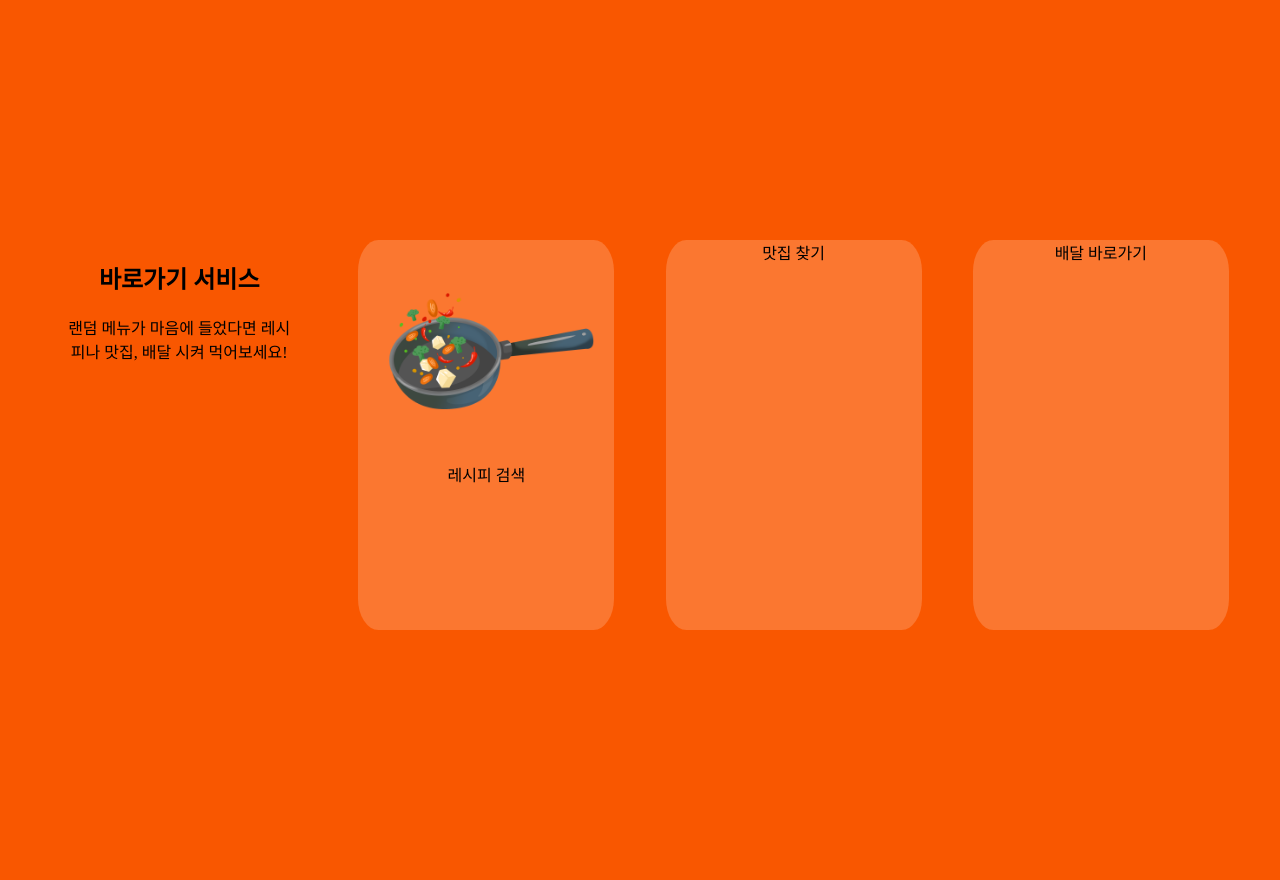
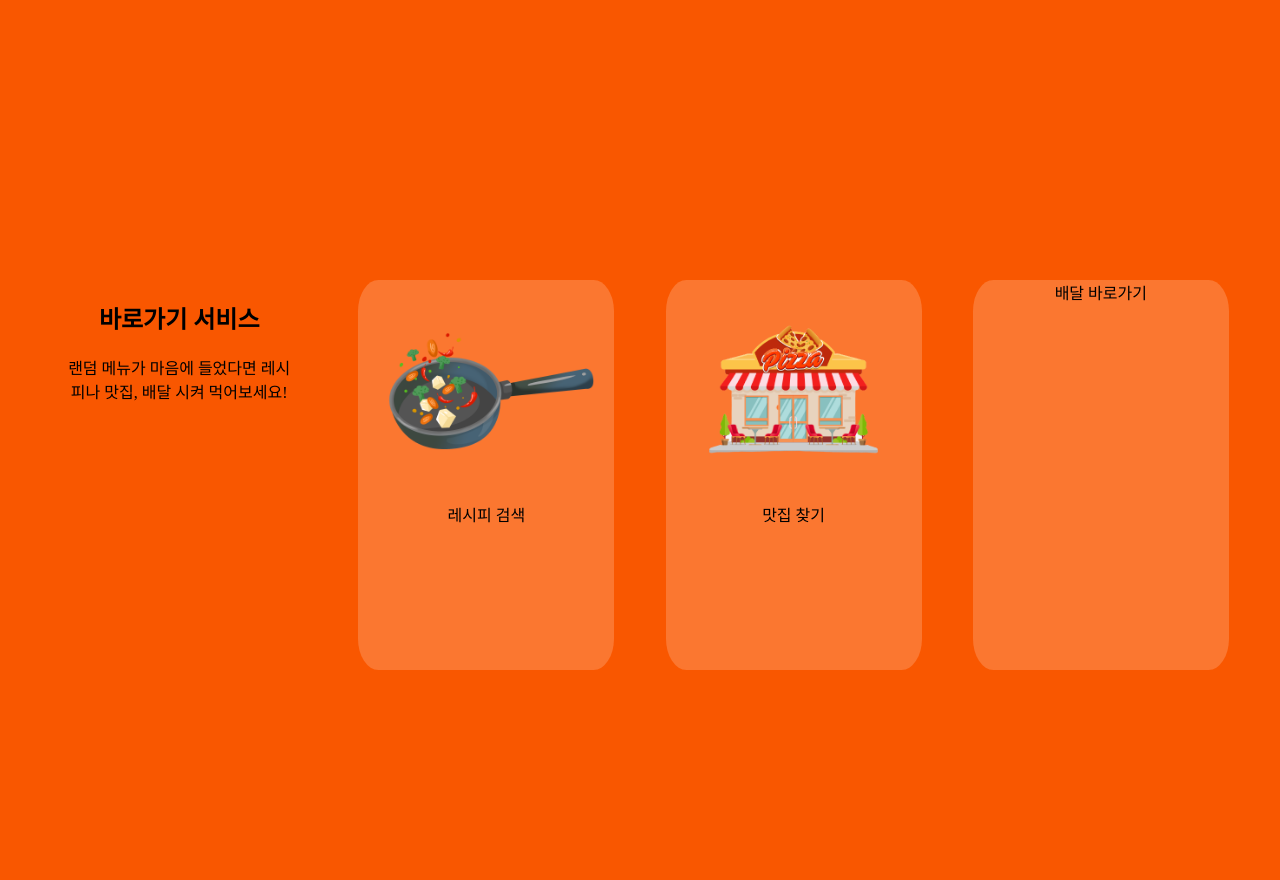
Before and after one commit to eunag63/Pick-the-food, a Django app: page /click/ in a window 1280 px wide. Shown: the part 720-1600 px from the top of the page. Run offline with Django 3.2, Linux system fonts and the light colour scheme; data comes from the database, SQL or seed files in the repository; some web fonts are replaced.

Commit message:
(html, css) rstrn 이미지

```diff
--- a/mysite/pickFood/static/css/main.css
+++ b/mysite/pickFood/static/css/main.css
@@ -30,7 +30,7 @@ body{
   background-color:#F95700;
 }
 #div4{
-  height: 20%;
+  height: 25%;
   width: 100%;
 }
 .div5{
@@ -72,7 +72,7 @@ body{
   border-radius: 8%;
 }
 
-.recipe{
+.recipe, .rstrn{
   width: 85%;
 }
 
--- a/mysite/pickFood/templates/pickFood/click.html
+++ b/mysite/pickFood/templates/pickFood/click.html
@@ -36,7 +36,7 @@
           랜덤 메뉴가 마음에 들었다면 레시피나 맛집, 배달 시켜 먹어보세요!
         </div>
         <div class="shortcut1"> <img class="recipe" src="/static/img/recipe.png" alt="recipe"> <br> 레시피 검색 </div>
-        <div class="shortcut2"> 맛집 찾기 </div>
+        <div class="shortcut2"> <img class="rstrn" src="/static/img/rstrn.png" alt="rstrn"> <br>맛집 찾기 </div>
         <div class="shortcut3"> 배달 바로가기 </div>
       </div>
       <div class="div6"></div>
```
Also changed, not shown: mysite/pickFood/static/img/rstrn.png (added).
